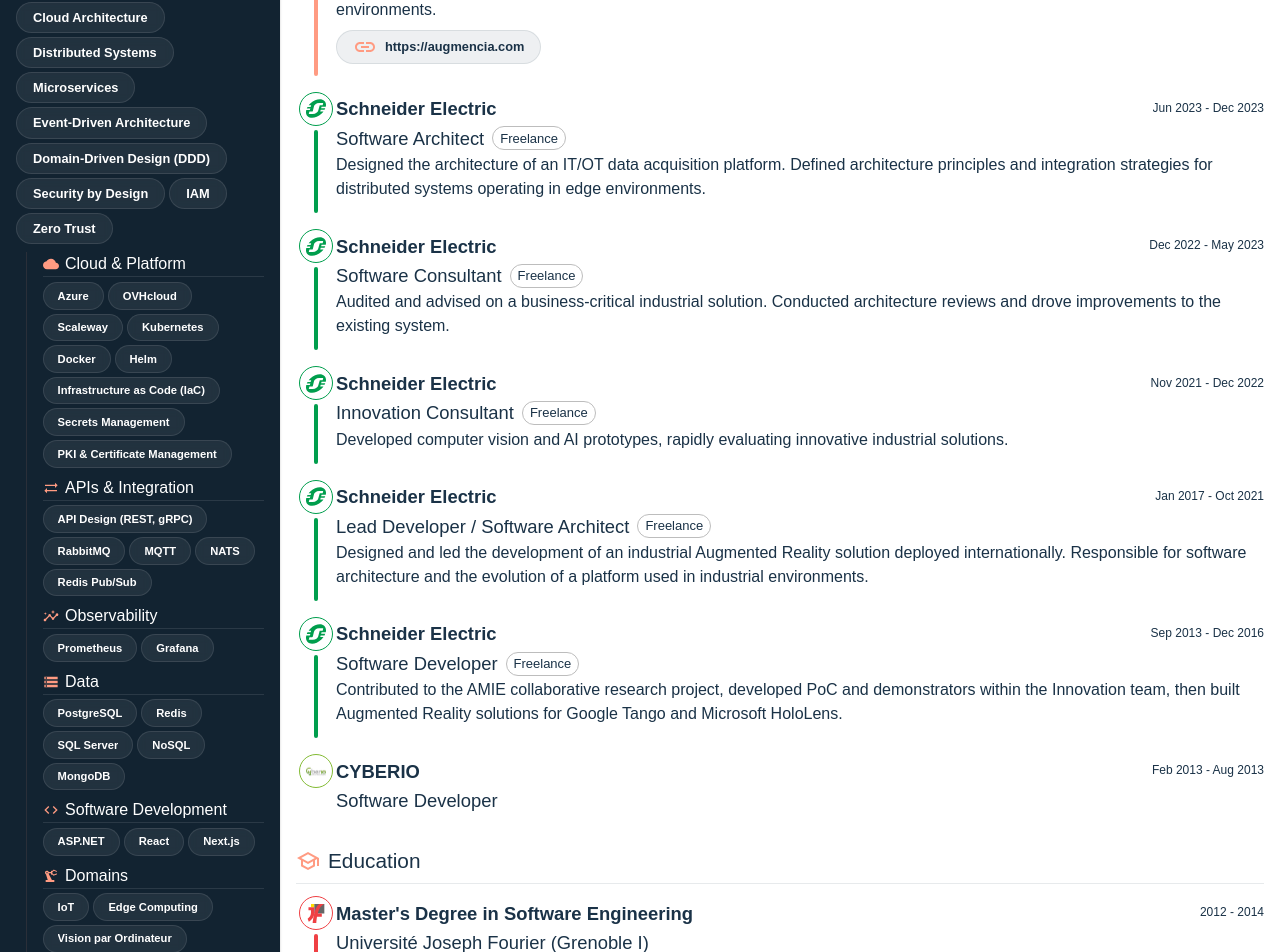
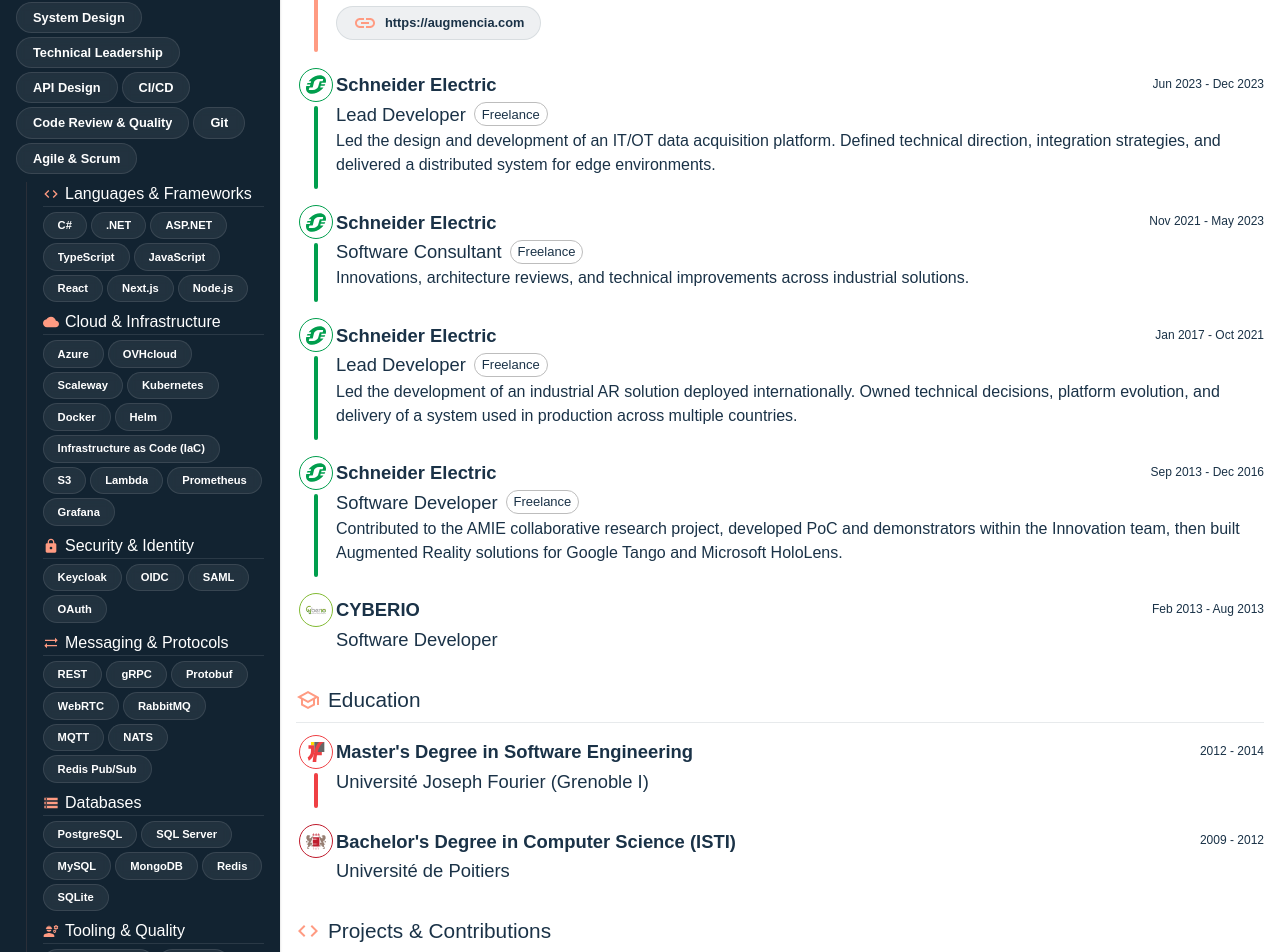
Before and after one commit to VincentMarnier/vincent.marnier.eu, a Next.js app: page / in a window 1280 px wide. Shown: the part 466-1418 px from the top of the page. Built offline with nearby package versions, Linux system fonts and the light colour scheme.

Commit message:
chore: updated skills

```diff
--- a/src/data/en.tsx
+++ b/src/data/en.tsx
@@ -5,15 +5,16 @@
 import ArchitectureIcon from '@mui/icons-material/Architecture';
 import CloudIcon from '@mui/icons-material/Cloud';
 import SyncAltIcon from '@mui/icons-material/SyncAlt';
-import InsightsIcon from '@mui/icons-material/Insights';
-import StorageIcon from '@mui/icons-material/Storage';
 import CodeIcon from '@mui/icons-material/Code';
 import PrecisionManufacturingIcon from '@mui/icons-material/PrecisionManufacturing';
+import EngineeringIcon from '@mui/icons-material/Engineering';
+import LockIcon from '@mui/icons-material/Lock';
+import StorageIcon from '@mui/icons-material/Storage';
 import { Typography } from '@mui/material';
 import { ResumeData } from './types';
 
 export const titles = {
-  "Main title": "Software Architect",
+  "Main title": "Lead Developer / Tech Lead",
   "Profile": "Profile",
   "Professional experience": "Professional experience",
   "Education": "Education",
@@ -24,9 +25,8 @@
 }
 
 export const profile = <Typography>
-  Software Architect and entrepreneur, turning complex ideas into scalable industrial and cloud-based products.
-  <Typography variant="inherit" component="span" sx={{fontWeight: 700}}>13+ years of experience</Typography> in the industry, including 8 years at Schneider Electric delivering large-scale IoT and Edge solutions.{" "}
-  <Typography variant="inherit" component="span" sx={{fontWeight: 700}}>Founder of Augmencia</Typography>, designing and building end-to-end cloud and edge platforms, from architecture to delivery.
+  Lead Developer and founder with <Typography variant="inherit" component="span" sx={{fontWeight: 700}}>13+ years of experience</Typography> shipping complex software — from industrial AR solutions to cloud platforms. I take full technical ownership: I define the architecture, write the code, set up the infrastructure, and ship.{" "}
+  <Typography variant="inherit" component="span" sx={{fontWeight: 700}}>Founder of Augmencia</Typography>, building end-to-end cloud and edge platforms solo.
 </Typography>
 
 export const aboutMe = [
@@ -57,41 +57,44 @@
   title: "Core Skills",
   data: [
     "Software Architecture",
-    "Cloud Architecture",
-    "Distributed Systems",
-    "Microservices",
-    "Event-Driven Architecture",
-    "Domain-Driven Design (DDD)",
-    "Security by Design",
-    "IAM",
-    "Zero Trust"
+    "System Design",
+    "Technical Leadership",
+    "API Design",
+    "CI/CD",
+    "Code Review & Quality",
+    "Git",
+    "Agile & Scrum"
   ]
 }
 
 export const skills = [{
+  icon: CodeIcon,
+  title: "Languages & Frameworks",
+  data: ["C#", ".NET", "ASP.NET", "TypeScript", "JavaScript", "React", "Next.js", "Node.js"],
+}, {
   icon: CloudIcon,
-  title: "Cloud & Platform",
-  data: ["Azure", "OVHcloud", "Scaleway", "Kubernetes", "Docker", "Helm", "Infrastructure as Code (IaC)", "Secrets Management", "PKI & Certificate Management"],
+  title: "Cloud & Infrastructure",
+  data: ["Azure", "OVHcloud", "Scaleway", "Kubernetes", "Docker", "Helm", "Infrastructure as Code (IaC)", "S3", "Lambda", "Prometheus", "Grafana"],
+}, {
+  icon: LockIcon,
+  title: "Security & Identity",
+  data: ["Keycloak", "OIDC", "SAML", "OAuth"],
 }, {
   icon: SyncAltIcon,
-  title: "APIs & Integration",
-  data: ["API Design (REST, gRPC)", "RabbitMQ", "MQTT", "NATS", "Redis Pub/Sub"]
-}, {
-  icon: InsightsIcon,
-  title: "Observability",
-  data: ["Prometheus", "Grafana"]
+  title: "Messaging & Protocols",
+  data: ["REST", "gRPC", "Protobuf", "WebRTC", "RabbitMQ", "MQTT", "NATS", "Redis Pub/Sub"],
 }, {
   icon: StorageIcon,
-  title: "Data",
-  data: ["PostgreSQL", "Redis", "SQL Server", "NoSQL", "MongoDB"]
+  title: "Databases",
+  data: ["PostgreSQL", "SQL Server", "MySQL", "MongoDB", "Redis", "SQLite"],
 }, {
-  icon: CodeIcon,
-  title: "Software Development",
-  data: ["ASP.NET", "React", "Next.js"]
+  icon: EngineeringIcon,
+  title: "Tooling & Quality",
+  data: ["GitHub Actions", "Jenkins", "SonarQube", "NUnit", "Jest"],
 }, {
   icon: PrecisionManufacturingIcon,
   title: "Domains",
-  data: ["IoT", "Edge Computing", "Vision par Ordinateur"]
+  data: ["Cloud", "IoT", "Edge Computing", "Augmented Reality", "Computer Vision"],
 }]
 
 export const languages = [ "🇫🇷 French: Native", "🇬🇧 English: Full Professional" ];
@@ -106,9 +109,9 @@
 export const jobs = [
   {
     title: "Augmencia",
-    subTitle: "CTO",
+    subTitle: "Founder",
     subTitleBadge: "Founder",
-    description: "Designed and developed an Augmented Reality cloud and edge platform enabling field experts to capture and share knowledge without technical expertise. Responsible for architecture, software development, and product strategy across cloud, edge, and IoT environments.",
+    description: "Built Augmencia's AR cloud and edge platform from scratch — architecture, development, infrastructure, and deployment. Full technical ownership of a production system serving field experts across multiple industries.",
     color: "#FF9B82",
     startDate: 'Jan 2024',
     endDate: 'Present',
@@ -119,9 +122,9 @@
   },
   {
     title: "Schneider Electric",
-    subTitle: "Software Architect",
+    subTitle: "Lead Developer",
     subTitleBadge: "Freelance",
-    description: "Designed the architecture of an IT/OT data acquisition platform. Defined architecture principles and integration strategies for distributed systems operating in edge environments.",
+    description: "Led the design and development of an IT/OT data acquisition platform. Defined technical direction, integration strategies, and delivered a distributed system for edge environments.",
     color: "#009e4d",
     startDate: 'Jun 2023',
     endDate: 'Dec 2023',
@@ -132,29 +135,18 @@
     title: "Schneider Electric",
     subTitle: "Software Consultant",
     subTitleBadge: "Freelance",
-    description: "Audited and advised on a business-critical industrial solution. Conducted architecture reviews and drove improvements to the existing system.",
+    description: "Innovations, architecture reviews, and technical improvements across industrial solutions.",
     color: "#009e4d",
-    startDate: 'Dec 2022',
+    startDate: 'Nov 2021',
     endDate: 'May 2023',
     logoSrc: '/se.svg',
     logoSize: 1540,
   },
   {
     title: "Schneider Electric",
-    subTitle: "Innovation Consultant",
+    subTitle: "Lead Developer",
     subTitleBadge: "Freelance",
-    description: "Developed computer vision and AI prototypes, rapidly evaluating innovative industrial solutions.",
-    color: "#009e4d",
-    startDate: 'Nov 2021',
-    endDate: 'Dec 2022',
-    logoSrc: '/se.svg',
-    logoSize: 1540,
-  },
-  {
-    title: "Schneider Electric",
-    subTitle: "Lead Developer / Software Architect",
-    subTitleBadge: "Freelance",
-    description: "Designed and led the development of an industrial Augmented Reality solution deployed internationally. Responsible for software architecture and the evolution of a platform used in industrial environments.",
+    description: "Led the development of an industrial AR solution deployed internationally. Owned technical decisions, platform evolution, and delivery of a system used in production across multiple countries.",
     color: "#009e4d",
     startDate: 'Jan 2017',
     endDate: 'Oct 2021',
@@ -175,7 +167,6 @@
   {
     title: "CYBERIO",
     subTitle: "Software Developer",
-    //description: "Developed an echolocation simulator and mixed reality applications leveraging device sensors.",
     color: "#83bb34",
     startDate: 'Feb 2013',
     endDate: 'Aug 2013',
--- a/src/data/fr.tsx
+++ b/src/data/fr.tsx
@@ -5,15 +5,16 @@
 import ArchitectureIcon from '@mui/icons-material/Architecture';
 import CloudIcon from '@mui/icons-material/Cloud';
 import SyncAltIcon from '@mui/icons-material/SyncAlt';
-import InsightsIcon from '@mui/icons-material/Insights';
-import StorageIcon from '@mui/icons-material/Storage';
 import CodeIcon from '@mui/icons-material/Code';
 import PrecisionManufacturingIcon from '@mui/icons-material/PrecisionManufacturing';
+import EngineeringIcon from '@mui/icons-material/Engineering';
+import LockIcon from '@mui/icons-material/Lock';
+import StorageIcon from '@mui/icons-material/Storage';
 import { Typography } from '@mui/material';
 import { ResumeData } from './types';
 
 export const titles = {
-  "Main title": "Architecte Logiciel",
+  "Main title": "Lead Developer / Tech Lead",
   "Profile": "Profil",
   "Professional experience": "Expérience professionnelle",
   "Education": "Formation",
@@ -24,9 +25,8 @@
 }
 
 export const profile = <Typography>
-  Architecte logiciel et entrepreneur, je transforme des idées complexes en produits industriels et cloud utilisables.{" "}
-  <Typography variant="inherit" component="span" sx={{fontWeight: 700}}>13+ ans d’expérience</Typography> dans l’industrie, dont 8 ans chez Schneider Electric sur des solutions IoT et Edge à grande échelle.{" "}
-  <Typography variant="inherit" component="span" sx={{fontWeight: 700}}>Fondateur d’Augmencia</Typography>, je conçois et développe des plateformes cloud & edge de bout en bout, de l’architecture au delivery.
+  Lead Developer et fondateur avec <Typography variant="inherit" component="span" sx={{fontWeight: 700}}>13+ ans d'expérience</Typography> en développement logiciel — de la réalité augmentée industrielle aux plateformes cloud. Je prends la responsabilité technique complète : architecture, code, infrastructure, delivery.{" "}
+  <Typography variant="inherit" component="span" sx={{fontWeight: 700}}>Fondateur d'Augmencia</Typography>, je développe seul des plateformes cloud & edge de bout en bout.
 </Typography>
 
 export const aboutMe = [
@@ -57,41 +57,44 @@
   title: "Compétences",
   data: [
     "Architecture Logicielle",
-    "Architecture Cloud",
-    "Architectures Distribuées",
-    "Microservices",
-    "Event-Driven Architecture",
-    "Domain-Driven Design (DDD)",
-    "Security by Design",
-    "IAM",
-    "Zero Trust",
+    "Conception de Systèmes",
+    "Leadership Technique",
+    "Conception d'API",
+    "CI/CD",
+    "Revue de Code & Qualité",
+    "Git",
+    "Agile & Scrum"
   ]
 }
 
 export const skills = [{
+  icon: CodeIcon,
+  title: "Langages & Frameworks",
+  data: ["C#", ".NET", "ASP.NET", "TypeScript", "JavaScript", "React", "Next.js", "Node.js"],
+}, {
   icon: CloudIcon,
-  title: "Cloud & Platform",
-  data: ["Azure", "OVHcloud", "Scaleway", "Kubernetes", "Docker", "Helm", "Infrastructure as Code (IaC)", "Secrets Management", "PKI & Certificate Management"],
+  title: "Cloud & Infrastructure",
+  data: ["Azure", "OVHcloud", "Scaleway", "Kubernetes", "Docker", "Helm", "Infrastructure as Code (IaC)", "S3", "Lambda", "Prometheus", "Grafana"],
+}, {
+  icon: LockIcon,
+  title: "Sécurité & Identité",
+  data: ["Keycloak", "OIDC", "SAML", "OAuth"],
 }, {
   icon: SyncAltIcon,
-  title: "APIs & Intégration",
-  data: ["API Design (REST, gRPC)", "RabbitMQ", "MQTT", "NATS", "Redis Pub/Sub"]
-}, {
-  icon: InsightsIcon,
-  title: "Observabilité",
-  data: ["Prometheus", "Grafana"]
+  title: "Messagerie & Protocoles",
+  data: ["REST", "gRPC", "Protobuf", "WebRTC", "RabbitMQ", "MQTT", "NATS", "Redis Pub/Sub"],
 }, {
   icon: StorageIcon,
-  title: "Data",
-  data: ["PostgreSQL", "Redis", "SQL Server", "NoSQL", "MongoDB"]
+  title: "Bases de données",
+  data: ["PostgreSQL", "SQL Server", "MySQL", "MongoDB", "Redis", "SQLite"],
 }, {
-  icon: CodeIcon,
-  title: "Développement",
-  data: ["ASP.NET", "React", "Next.js"]
+  icon: EngineeringIcon,
+  title: "Outils & Qualité",
+  data: ["GitHub Actions", "Jenkins", "SonarQube", "NUnit", "Jest"],
 }, {
   icon: PrecisionManufacturingIcon,
   title: "Domaines",
-  data: ["IoT", "Edge Computing", "Vision par Ordinateur"]
+  data: ["Cloud", "IoT", "Edge Computing", "Réalité Augmentée", "Vision par Ordinateur"]
 }]
 
 export const languages = [ "🇫🇷 Français : Natif", "🇬🇧 Anglais : Courant" ];
@@ -106,9 +109,9 @@
 export const jobs = [
   {
     title: "Augmencia",
-    subTitle: "CTO",
+    subTitle: "Fondateur",
     subTitleBadge: "Fondateur",
-    description: "Conçu et développé une plateforme cloud & edge de Réalité Augmentée permettant aux experts métier de capitaliser leurs savoir-faire sans compétences techniques. Architecture, developpement et stratégie produit (cloud, edge, IoT).",
+    description: "Créé la plateforme AR cloud & edge d'Augmencia de zéro : architecture, développement, infrastructure et déploiement. Responsabilité technique complète d'un système en production.",
     color: "#FF9B82",
     startDate: 'Jan 2024',
     endDate: "Aujourd'hui",
@@ -119,9 +122,9 @@
   },
   {
     title: "Schneider Electric",
-    subTitle: "Architecte Logiciel",
+    subTitle: "Lead Developer",
     subTitleBadge: "Freelance",
-    description: "Conception d’une architecture de plateforme d’acquisition de données IT/OT. Définition de l’architecture et des principes d’intégration pour systèmes distribués en environnement edge.",
+    description: "Pilotage de la conception et du développement d'une plateforme d'acquisition de données IT/OT. Direction technique, stratégies d'intégration et livraison d'un système distribué pour environnements edge.",
     color: "#009e4d",
     startDate: 'Juin 2023',
     endDate: 'Déc 2023',
@@ -130,31 +133,20 @@
   },
   {
     title: "Schneider Electric",
-    subTitle: "Consultant Logiciels",
+    subTitle: "Consultant Logiciel",
     subTitleBadge: "Freelance",
-    description: "Audit et accompagnement d’une solution industrielle critique: Analyse d’architecture et amélioration du système existant",
+    description: "Innovations, revues d'architecture et améliorations techniques sur des solutions industrielles.",
     color: "#009e4d",
-    startDate: 'Déc 2022',
+    startDate: 'Nov 2021',
     endDate: 'Mai 2023',
     logoSrc: '/se.svg',
     logoSize: 1540,
   },
   {
     title: "Schneider Electric",
-    subTitle: "Consultant Innovation",
+    subTitle: "Lead Developer",
     subTitleBadge: "Freelance",
-    description: "Développement de démonstrateurs en vision par ordinateur et intelligence artificielle pour des applications industrielles. Prototypage rapide et exploration de solutions innovantes.",
-    color: "#009e4d",
-    startDate: 'Nov 2021',
-    endDate: 'Déc 2022',
-    logoSrc: '/se.svg',
-    logoSize: 1540,
-  },
-  {
-    title: "Schneider Electric",
-    subTitle: "Lead Developer / Architecte Logiciel",
-    subTitleBadge: "Freelance",
-    description: "Conception et pilotage du développement d’une solution de réalité augmentée industrielle déployée à l’international. Responsabilité de l’architecture logicielle et de l’évolution d’un système destiné à des environnements industriels.",
+    description: "Pilotage du développement d'une solution de réalité augmentée industrielle déployée à l'international. Décisions techniques, évolution de la plateforme et livraison d'un système en production dans plusieurs pays.",
     color: "#009e4d",
     startDate: 'Jan 2017',
     endDate: 'Oct 2021',
@@ -163,7 +155,7 @@
   },
   {
     title: "Schneider Electric",
-    subTitle: "Développeur Logiciels",
+    subTitle: "Développeur Logiciel",
     subTitleBadge: "Freelance",
     description: "Contribution au projet de recherche collaboratif AMIE, développement de PoC et démonstrateurs au sein de l'équipe Innovation, puis création d'une solution de Réalité Augmentée sur Google Tango et Microsoft HoloLens.",
     color: "#009e4d",
@@ -174,7 +166,7 @@
   },
   {
     title: "CYBERIO",
-    subTitle: "Développeur Logiciels",
+    subTitle: "Développeur Logiciel",
     color: "#83bb34",
     startDate: 'Fév 2013',
     endDate: 'Août 2013',
```
